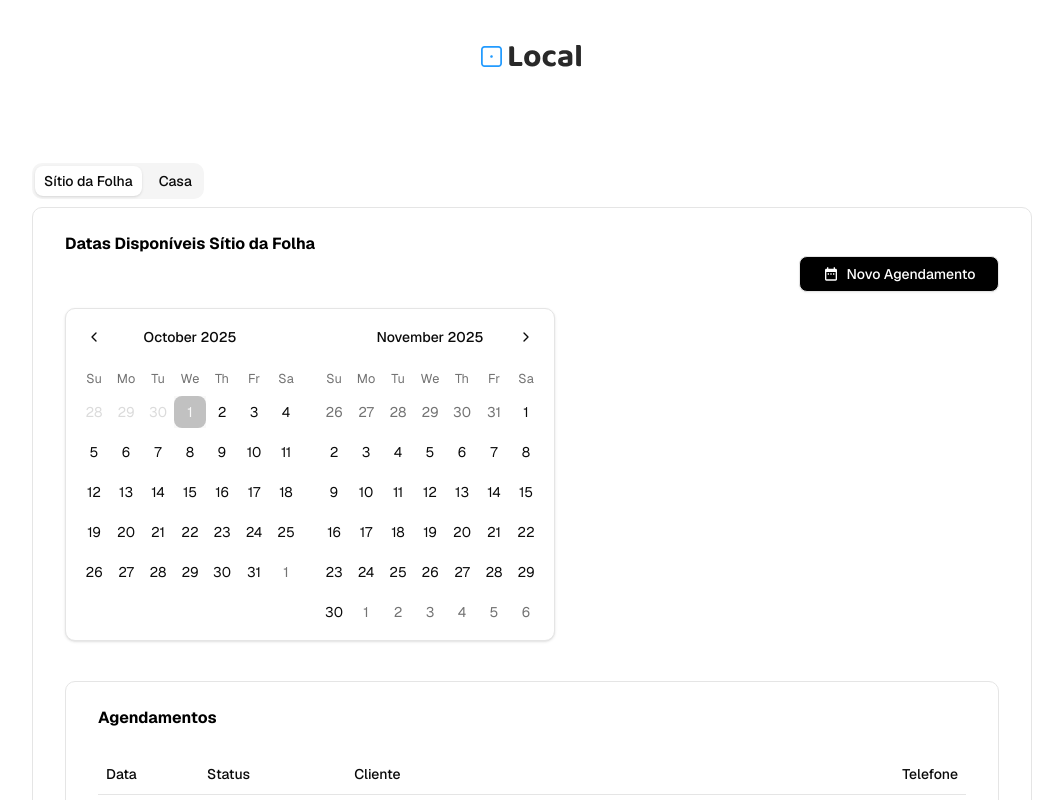
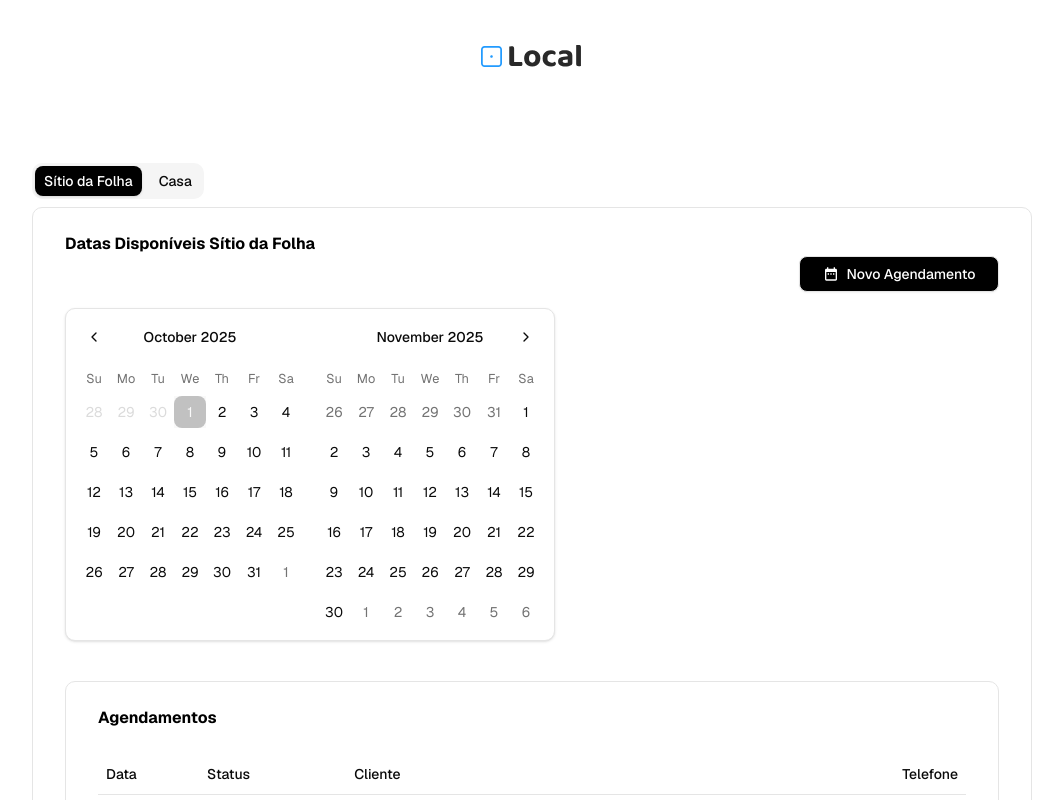
Before and after one commit to Sara01romao/agenda-nextjs, a Next.js app: page / in a window 1280 px wide. Shown: the top 800 px of the page, without its empty margins (108-1171 px from the left). Built offline with nearby package versions, Linux system fonts and the light colour scheme.

Commit message:
style: modified bg tabs

```diff
--- a/src/app/page.tsx
+++ b/src/app/page.tsx
@@ -2,6 +2,7 @@ import { Tabs, TabsContent, TabsList, TabsTrigger } from "@/components/ui/tabs";
 import { TabsComponents } from "./_components/tabComponent";
 import { propertys } from "@/data/property-mock";
 import { BsHouse, BsHouseX } from "react-icons/bs";
+import clsx from "clsx";
 
 export default function Home() {
   const data = propertys;
@@ -9,7 +10,7 @@ export default function Home() {
   if (!data) {
     return (
       <div className="h-[80vh] w-full rounded-lg bg-gray-100 flex items-center justify-center flex-col">
-        <BsHouseX  size={40}/>
+        <BsHouseX size={40} />
         <p className="text-lg font-medium text-gray-500">Nenhum Local Cadastrado</p>
       </div>
     )
@@ -20,7 +21,16 @@ export default function Home() {
       <Tabs defaultValue="property-1" className="max-w-[1000px] w-full mb-10">
         <TabsList className="flex flex-wrap h-auto gap-2">
           {data.map(tabBtn =>
-            <TabsTrigger key={tabBtn.id} value={tabBtn.id}>{tabBtn.name}</TabsTrigger>
+            <TabsTrigger
+              key={tabBtn.id}
+              value={tabBtn.id}
+              className={clsx(
+                " rounded-md transition cursor-pointer",
+                "data-[state=active]:bg-black data-[state=active]:text-white",
+                "data-[state=inactive]:bg-gray-20"
+              )}
+
+            >{tabBtn.name}</TabsTrigger>
           )}
         </TabsList>
 
```
